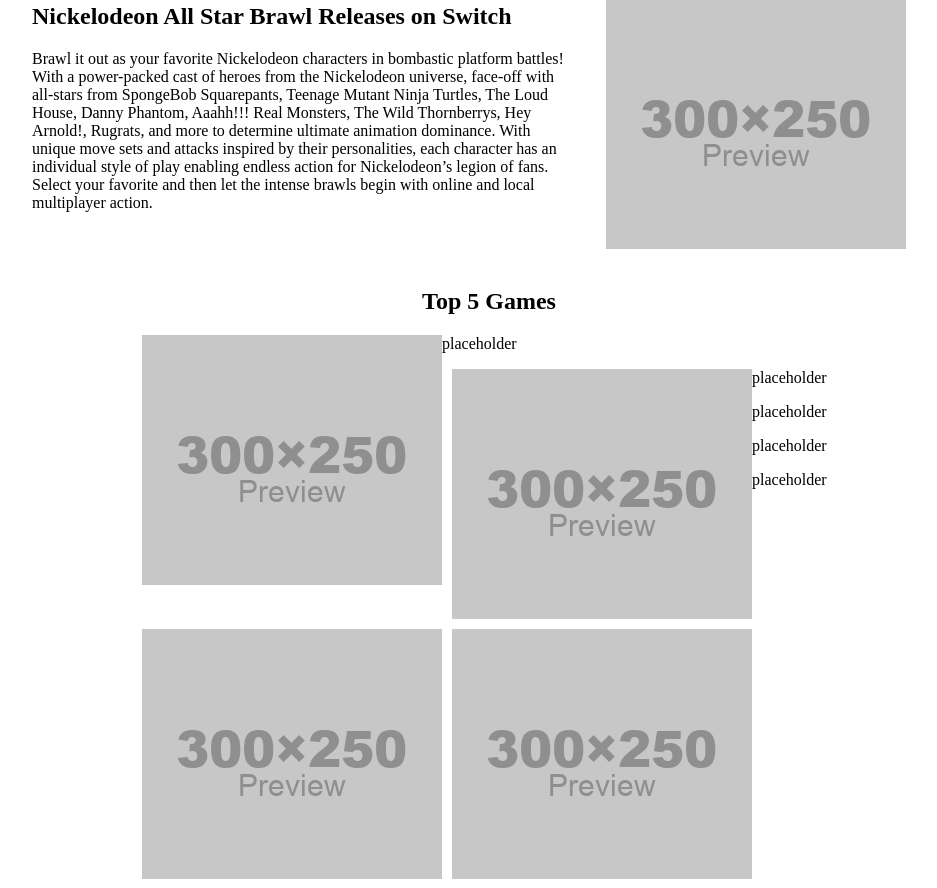
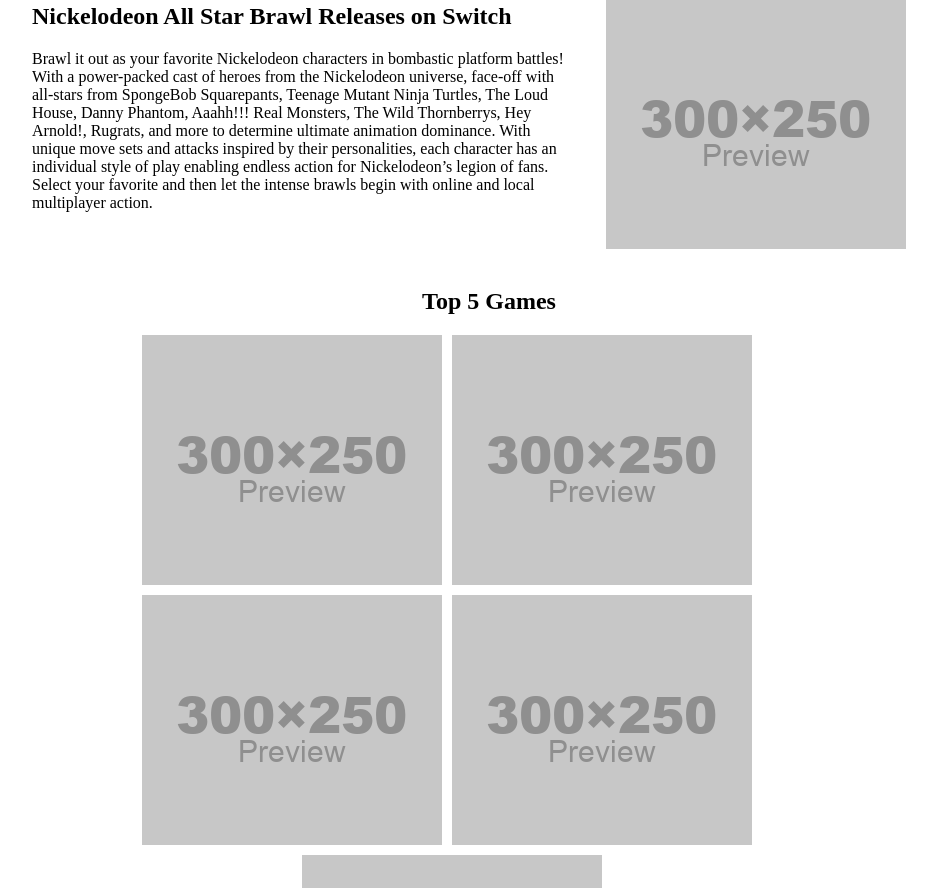
Before and after one commit to cxl8351/ISTE.140-Project01, a PHP site: page / in a window 1280 px wide; the page is wider, and only the part inside the window is pictured. Shown: the part 5042-5930 px from the top of that part, without its empty margins (151-1088 px from the left). Run offline with PHP 8.4, Linux system fonts and the light colour scheme.

Commit message:
more formatting

```diff
--- a/index.php
+++ b/index.php
@@ -76,27 +76,22 @@
             <h1>Top 5 Games</h1>
             <figure>
                 <img src="images/fpo.png" alt="fpo_image">
-                <figcaption>placeholder</figcaption>
             </figure>
 
             <figure>
                 <img src="images/fpo.png" alt="fpo_image">
-                <figcaption>placeholder</figcaption>
             </figure>
 
             <figure>
                 <img src="images/fpo.png" alt="fpo_image">
-                <figcaption>placeholder</figcaption>
             </figure>
 
-            <figure>
+            <figure class = "bot2">
                 <img src="images/fpo.png" alt="fpo_image">
-                <figcaption>placeholder</figcaption>
             </figure>
 
-            <figure>
+            <figure class = "bot2">
                 <img src="images/fpo.png" alt="fpo_image">
-                <figcaption>placeholder</figcaption>
             </figure>
         </section>
 
```
